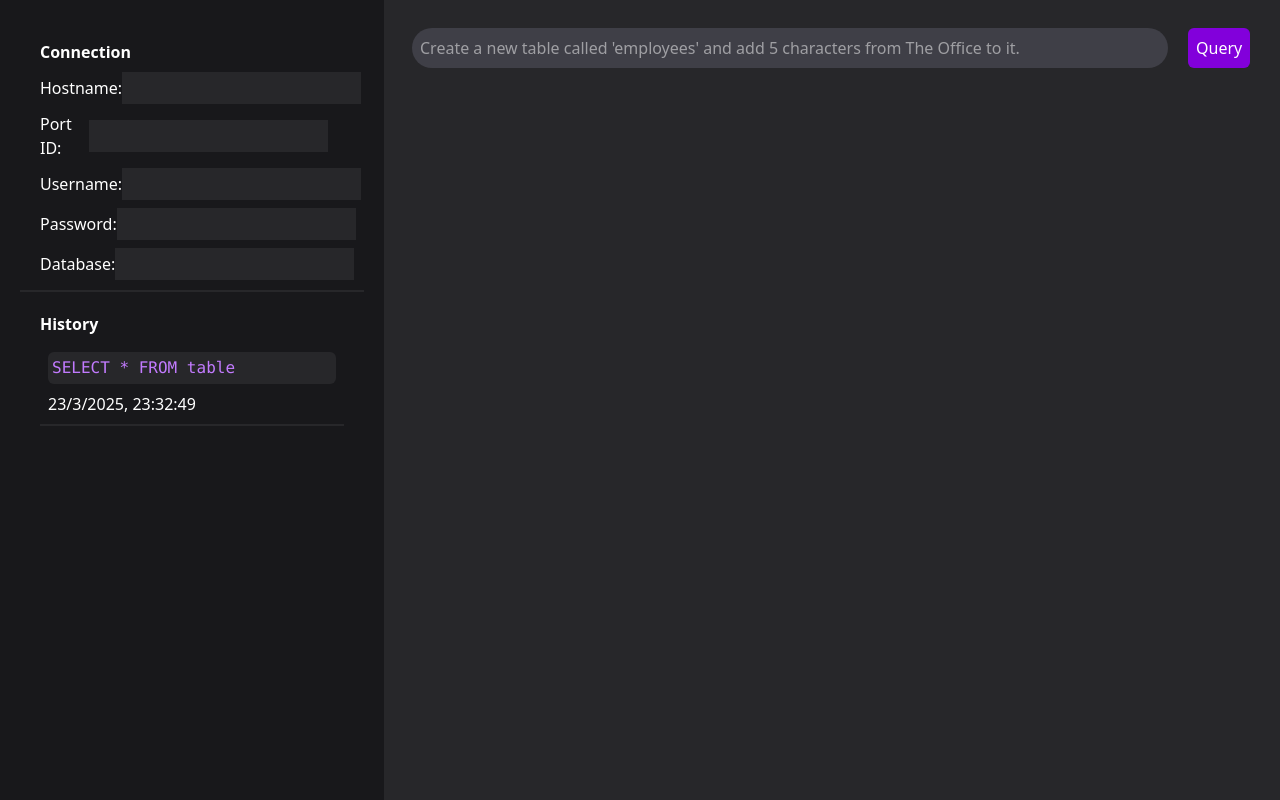
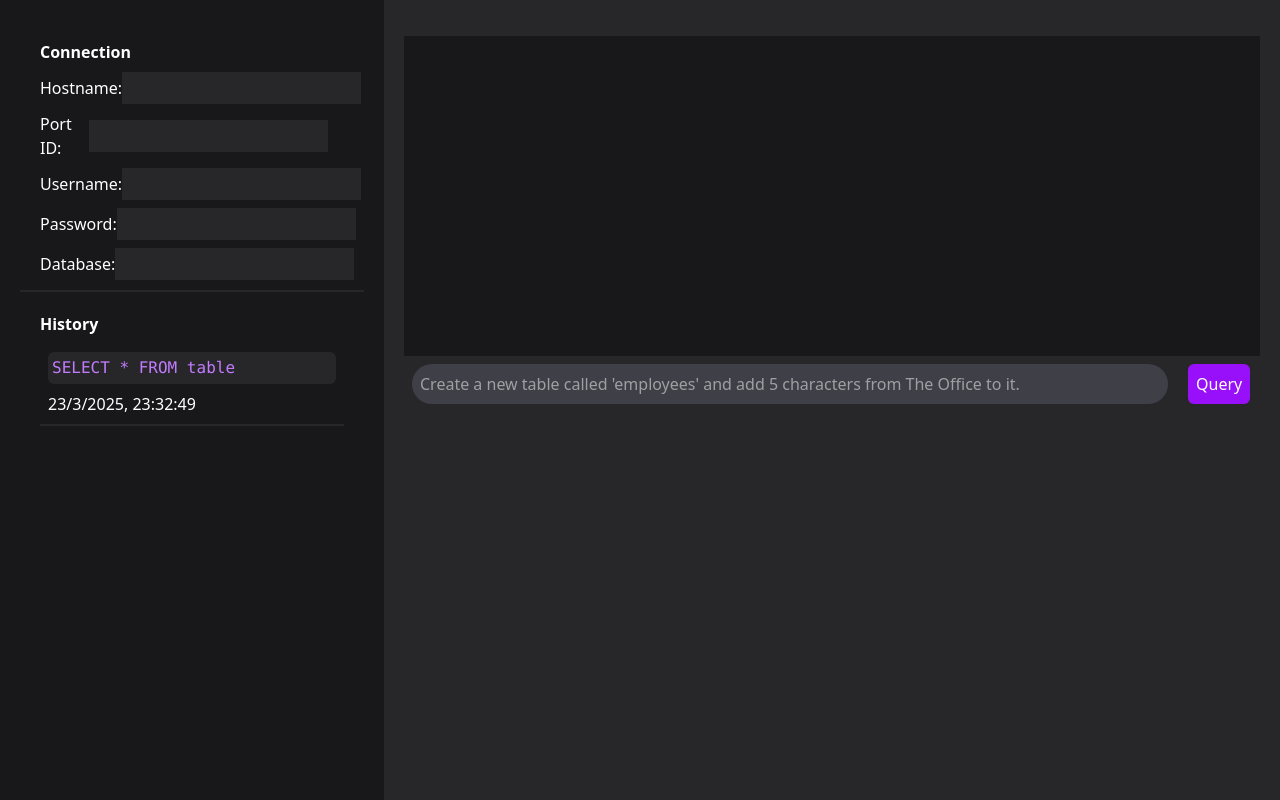
Before and after one commit to kabirbose/sql-translator, a Next.js app: page / in a window 1280 px wide. Built offline with nearby package versions, Linux system fonts and the light colour scheme.

Commit message:
last working commit

```diff
--- a/src/app/components/query/QueryField.tsx
+++ b/src/app/components/query/QueryField.tsx
@@ -26,7 +26,7 @@ export default function QueryField() {
       const data = await res.json();
 
       if (data.success) {
-        setResponse(`Query executed:\n${data.query}`);
+        setResponse(`${data.query}`);
       } else {
         setResponse(`Error: ${data.error}`);
       }
@@ -39,10 +39,10 @@ export default function QueryField() {
 
   return (
     <div>
-      <p>{loading ? "Loading..." : ""}</p>
-      {response && (
-        <p className="mt-4 p-2 bg-gray-900 text-white">{response}</p>
-      )}
+      <p>{loading ? "Generating..." : ""}</p>
+      <p className="mt-4 p-2 bg-zinc-900 text-purple-400 font-mono h-[20rem]">
+        {response}
+      </p>
 
       <div className="flex justify-start items-center p-2 gap-5">
         <input
@@ -54,7 +54,7 @@ export default function QueryField() {
         <button
           onClick={handleQueryAction}
           disabled={loading}
-          className="bg-purple-700 p-2 rounded-md"
+          className="bg-purple-600 p-2 rounded-md"
         >
           Query
         </button>
```
Also changed, not shown: src/app/components/query/Query.tsx (deleted).
